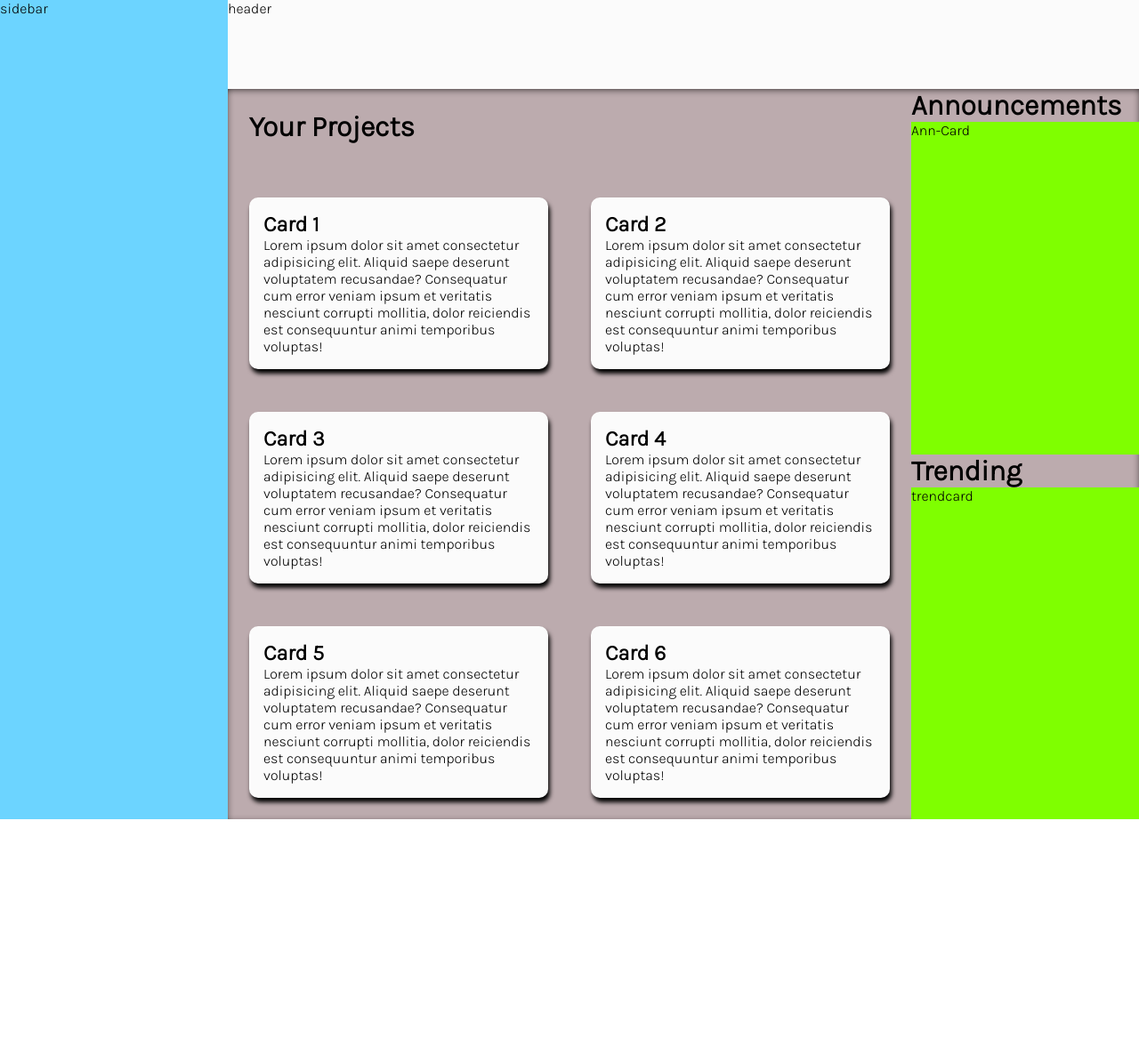
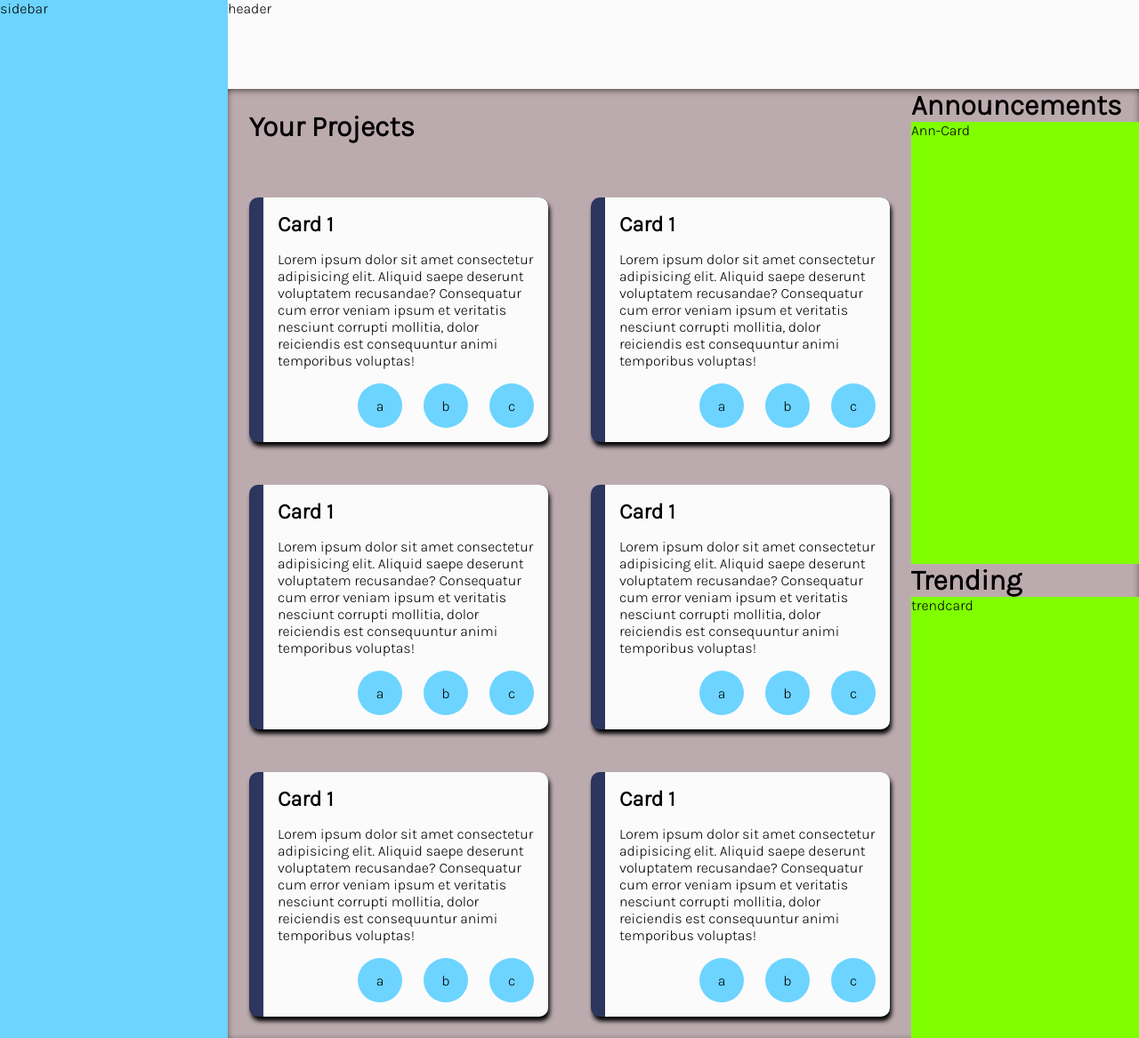
Before and after one commit to MaddoxHMS/dashboard, a plain HTML site: page index.html in a window 1280 px wide. Shown: the whole page at 89% size. Before the commit the page ends 921 px from the top, so only its background shows below. Drawn offline with Linux system fonts and the light colour scheme.

Commit message:
Add card stucture
Still using placeholder buttons

```diff
--- a/index.html
+++ b/index.html
@@ -15,35 +15,72 @@
             <div class="projects">
                 <h1>Your Projects</h1>
                 <div class="card">
+                    <div class="card-content-container">
                         <h2 class="card-head">Card 1</h2>
                         <p class="card-content">Lorem ipsum dolor sit amet consectetur adipisicing elit. Aliquid saepe deserunt voluptatem recusandae? Consequatur cum error veniam ipsum et veritatis nesciunt corrupti mollitia, dolor reiciendis est consequuntur animi temporibus voluptas!</p>
-
+                        <div class="card-buttons">
+                            <div class="button">a</div>
+                            <div class="button">b</div>
+                            <div class="button">c</div>
+                        </div>
+                    </div>
                 </div>
                 <div class="card">
-                    <h2 class="card-head">Card 2</h2>
+                    <div class="card-content-container">
+                        <h2 class="card-head">Card 1</h2>
                         <p class="card-content">Lorem ipsum dolor sit amet consectetur adipisicing elit. Aliquid saepe deserunt voluptatem recusandae? Consequatur cum error veniam ipsum et veritatis nesciunt corrupti mollitia, dolor reiciendis est consequuntur animi temporibus voluptas!</p>
-
+                        <div class="card-buttons">
+                            <div class="button">a</div>
+                            <div class="button">b</div>
+                            <div class="button">c</div>
+                        </div>
+                    </div>
                 </div>
                 <div class="card">
-                    <h2 class="card-head">Card 3</h2>
+                    <div class="card-content-container">
+                        <h2 class="card-head">Card 1</h2>
                         <p class="card-content">Lorem ipsum dolor sit amet consectetur adipisicing elit. Aliquid saepe deserunt voluptatem recusandae? Consequatur cum error veniam ipsum et veritatis nesciunt corrupti mollitia, dolor reiciendis est consequuntur animi temporibus voluptas!</p>
-
+                        <div class="card-buttons">
+                            <div class="button">a</div>
+                            <div class="button">b</div>
+                            <div class="button">c</div>
+                        </div>
+                    </div>
                 </div>
                 <div class="card">
-                    <h2 class="card-head">Card 4</h2>
+                    <div class="card-content-container">
+                        <h2 class="card-head">Card 1</h2>
                         <p class="card-content">Lorem ipsum dolor sit amet consectetur adipisicing elit. Aliquid saepe deserunt voluptatem recusandae? Consequatur cum error veniam ipsum et veritatis nesciunt corrupti mollitia, dolor reiciendis est consequuntur animi temporibus voluptas!</p>
-
+                        <div class="card-buttons">
+                            <div class="button">a</div>
+                            <div class="button">b</div>
+                            <div class="button">c</div>
+                        </div>
+                    </div>
                 </div>
                 <div class="card">
-                    <h2 class="card-head">Card 5</h2>
+                    <div class="card-content-container">
+                        <h2 class="card-head">Card 1</h2>
                         <p class="card-content">Lorem ipsum dolor sit amet consectetur adipisicing elit. Aliquid saepe deserunt voluptatem recusandae? Consequatur cum error veniam ipsum et veritatis nesciunt corrupti mollitia, dolor reiciendis est consequuntur animi temporibus voluptas!</p>
-
+                        <div class="card-buttons">
+                            <div class="button">a</div>
+                            <div class="button">b</div>
+                            <div class="button">c</div>
+                        </div>
+                    </div>
                 </div>
                 <div class="card">
-                    <h2 class="card-head">Card 6</h2>
+                    <div class="card-content-container">
+                        <h2 class="card-head">Card 1</h2>
                         <p class="card-content">Lorem ipsum dolor sit amet consectetur adipisicing elit. Aliquid saepe deserunt voluptatem recusandae? Consequatur cum error veniam ipsum et veritatis nesciunt corrupti mollitia, dolor reiciendis est consequuntur animi temporibus voluptas!</p>
+                        <div class="card-buttons">
+                            <div class="button">a</div>
+                            <div class="button">b</div>
+                            <div class="button">c</div>
+                        </div>
+                    </div>
+                </div>
 
-                </div>
             </div>
             <div class="announcements">
                 <h1>Announcements</h1>
--- a/styles.css
+++ b/styles.css
@@ -70,14 +70,60 @@
 }
 
 .card{
-    background-color: var(--white);
-    padding:1em;
-    min-width: 200px;
-    max-width:600px;
+    background-color: var(--sec-color);
+    min-width: 30ch;
+    max-width:450px;
+    max-height: 300px;
     justify-self: center;
     border-radius: 10px;
     box-shadow: 2px 5px 5px black;
     transition: all 200ms;
+    display:grid;
+
+    padding-left: 1em;
+
+
+
+}
+.card>div{
+    background-color: var(--white);
+}
+
+.card-content-container{
+
+    border-radius: 0px 10px 10px 0px;
+    display: grid;
+    grid-template:
+    "card-head" auto
+    "card-content" auto
+    "card-buttons" auto
+    / 1fr;
+    padding:1em;
+    gap:1em;
+}
+
+.button{
+    border-radius: 100%;
+    width: 50px;
+    height: 50px;
+    background-color: var(--side-col);
+    display:flex;
+    justify-content: center;
+    align-items: center;
+}
+.card-head{
+    grid-area: card-head;
+}
+.card-content{
+    grid-area: card-content;
+}
+
+.card-buttons{
+    grid-area: card-buttons;
+    display: flex;
+    justify-content: end;
+    gap: 1.5em;
+    align-self: grid;
 }
 .header{
     background-color:var(--white);
```
Lines whose indentation alone changed are shown as unchanged.
